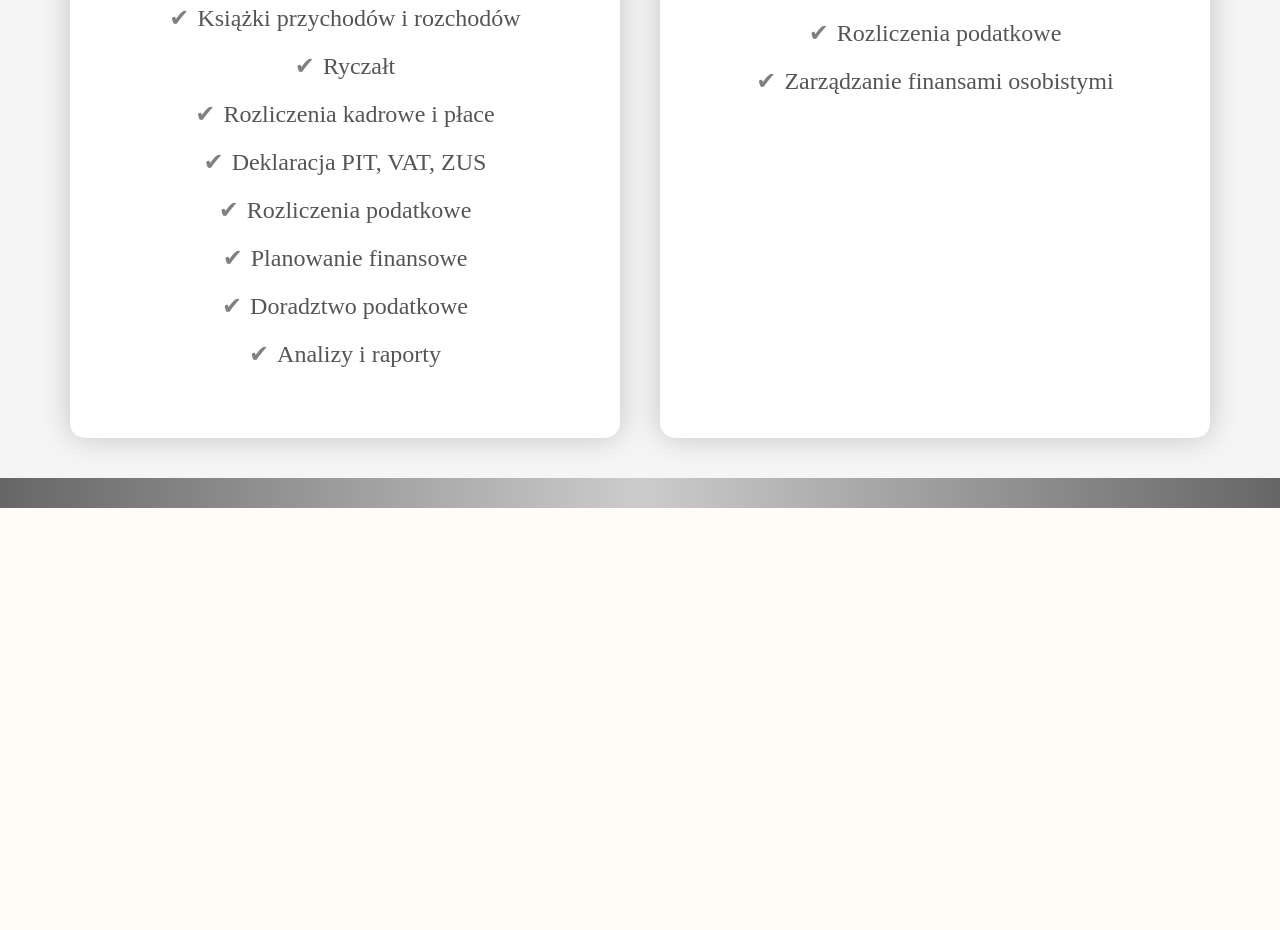
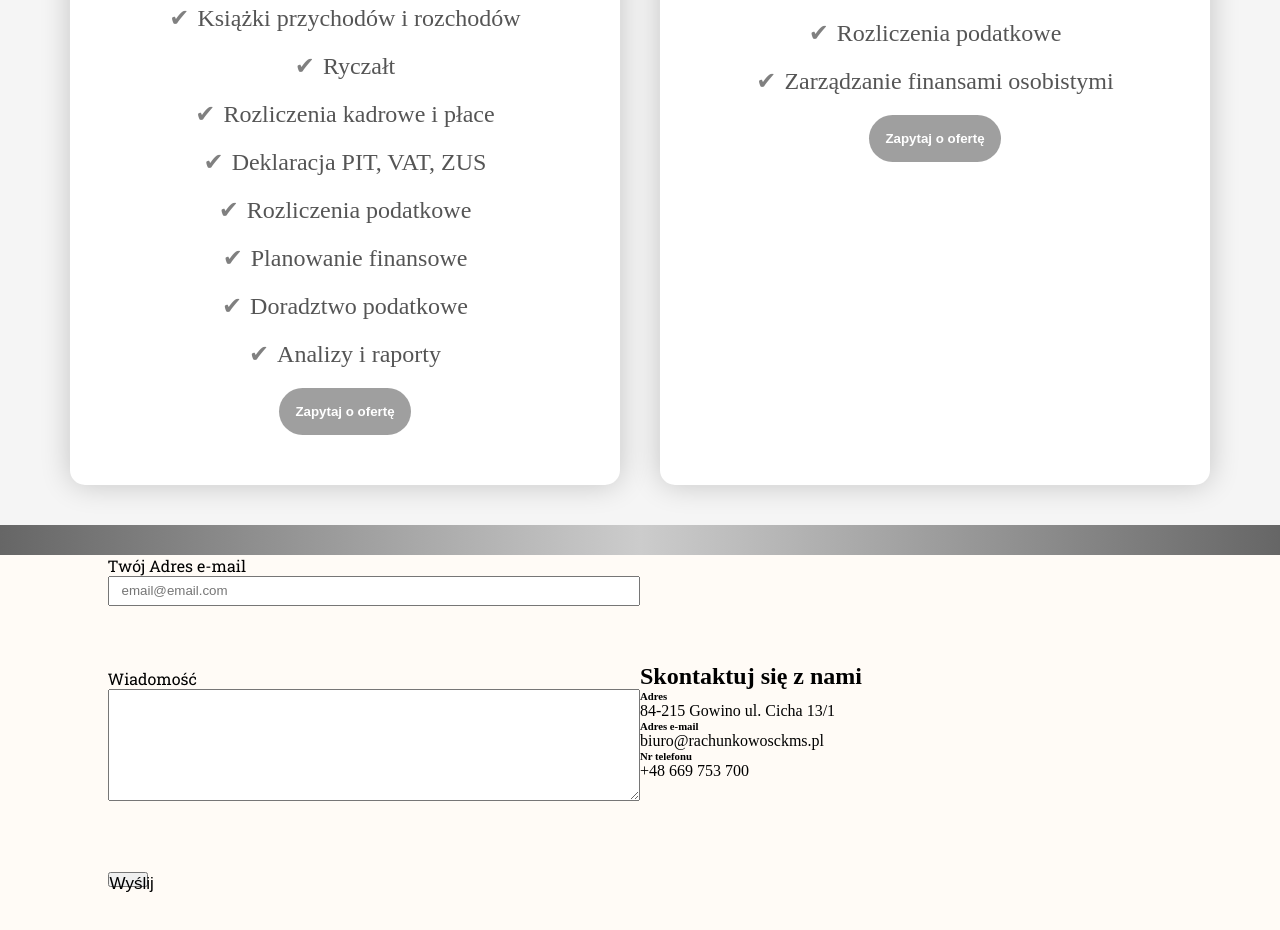
Before and after one commit to szrederkarol1/biuro_rachunkowosci, a React (Create React App) app in the folder Desktop/biuro_rachunkowosci/biuro-rachunkowosci/: page / in a window 1280 px wide. Shown: the part 1716-2646 px from the top of the page. Before the commit the page ends 2224 px from the top, so only its background shows below. Built offline with nearby package versions, Linux system fonts and the light colour scheme.

Commit message:
Create contact section

```diff
--- a/Desktop/biuro_rachunkowosci/biuro-rachunkowosci/src/App.jsx
+++ b/Desktop/biuro_rachunkowosci/biuro-rachunkowosci/src/App.jsx
@@ -2,9 +2,11 @@ import "./App.scss";
 import Header from "./components/header/Header";
 import AboutUs from "./components/about_us/AboutUs";
 import Offers from "./components/offers/Offers";
+import Contact from "./components/contact/Contact";
 import "./components/header/Header.scss";
 import "./components/offers/Offers.scss";
 import "./components/about_us/AboutUs.scss";
+import "./components/contact/Contact.scss";
 import "./height";
 
 const App = () => {
@@ -13,6 +15,7 @@ const App = () => {
       <Header />
       <AboutUs />
       <Offers />
+      <Contact />
     </div>
   );
 };
--- /dev/null
+++ b/Desktop/biuro_rachunkowosci/biuro-rachunkowosci/src/components/contact/Contact.jsx
@@ -0,0 +1,46 @@
+import React from "react";
+
+const Contact = () => {
+  return (
+    <>
+      <section className="contact-content">
+        <div className="contact-container">
+          <div className="form">
+            <div className="email-container">
+              <label htmlFor="email">Twój Adres e-mail</label>
+              <input
+                type="email"
+                className="email-input"
+                placeholder="email@email.com"
+              ></input>
+            </div>
+            <div className="message-container">
+              <label htmlFor="message">Wiadomość</label>
+              <textarea id="message"></textarea>
+            </div>
+            <button className="btn-form">Wyślij</button>
+          </div>
+          <div className="contact-details">
+            <h2>Skontaktuj się z nami</h2>
+            <div className="details">
+              <div className="adress">
+                <h6>Adres</h6>
+                <p>84-215 Gowino ul. Cicha 13/1</p>
+              </div>
+              <div className="email">
+                <h6>Adres e-mail</h6>
+                <p>biuro@rachunkowosckms.pl</p>
+              </div>
+              <div className="number">
+                <h6>Nr telefonu</h6>
+                <p>+48 669 753 700</p>
+              </div>
+            </div>
+          </div>
+        </div>
+      </section>
+    </>
+  );
+};
+
+export default Contact;
--- /dev/null
+++ b/Desktop/biuro_rachunkowosci/biuro-rachunkowosci/src/components/contact/Contact.scss
@@ -0,0 +1,54 @@
+.contact-content {
+  display: flex;
+  justify-content: center;
+  width: 100%;
+  height: 50vh;
+  .contact-container {
+    display: flex;
+    justify-content: center;
+    align-items: center;
+    width: 83.2vw;
+    height: 41.5vh;
+    .form {
+      display: flex;
+      flex-direction: column;
+      justify-content: space-between;
+      width: 50%;
+      height: 100%;
+      .email-container {
+        height: 9.5vh;
+        margin-bottom: 20px;
+        .email-input {
+          width: 100%;
+          height: 3.7vh;
+          padding: 8px 12px;
+        }
+      }
+      .message-container {
+        height: 21vh;
+        margin-bottom: 20px;
+        #message {
+          width: 100%;
+          height: 14vh;
+          padding: 8px 12px;
+        }
+      }
+      .btn-form {
+        height: 1.85vh;
+        width: 3.16vw;
+        font-size: 1.0625rem;
+    font-weight: 400;
+      }
+      label {
+        font-family: "Roboto Slab", sans-serif;
+        font-size: 1rem;
+      }
+    }
+    .contact-details {
+      display: flex;
+      flex-direction: column;
+      justify-content: space-between;
+      width: 50%;
+    }
+  }
+}
--- a/Desktop/biuro_rachunkowosci/biuro-rachunkowosci/src/components/header/Header.scss
+++ b/Desktop/biuro_rachunkowosci/biuro-rachunkowosci/src/components/header/Header.scss
@@ -49,6 +49,8 @@
     align-items: center;
     animation: fadeIn 1.5s ease-in-out forwards;
     opacity: 0;
+    position: sticky;
+    top: 0;
     .brand {
       margin-left: 5%;
       cursor: pointer;
--- a/Desktop/biuro_rachunkowosci/biuro-rachunkowosci/src/components/offers/Offers.jsx
+++ b/Desktop/biuro_rachunkowosci/biuro-rachunkowosci/src/components/offers/Offers.jsx
@@ -28,6 +28,7 @@ const Offers = () => {
             <li className="list-item">Doradztwo podatkowe</li>
             <li className="list-item">Analizy i raporty</li>
           </ul>
+          <button className="btn-offer">Zapytaj o ofertę</button>
         </div>
         <div className="service">
           <h2 className="destiny">Księgowość Dla Osób Prywatnych</h2>
@@ -37,6 +38,7 @@ const Offers = () => {
             <li className="list-item">Rozliczenia podatkowe</li>
             <li className="list-item">Zarządzanie finansami osobistymi</li>
           </ul>
+          <button className="btn-offer">Zapytaj o ofertę</button>
         </div>
       </section>
     </>
--- a/Desktop/biuro_rachunkowosci/biuro-rachunkowosci/src/components/offers/Offers.scss
+++ b/Desktop/biuro_rachunkowosci/biuro-rachunkowosci/src/components/offers/Offers.scss
@@ -30,7 +30,7 @@
   padding: 50px;
   background-color: #f5f5f5;
   position: relative;
-    &::after {
+  &::after {
     content: "";
     position: absolute;
     bottom: 0;
@@ -47,6 +47,15 @@
     border-radius: 15px;
     box-shadow: 0px 0px 30px rgba(0, 0, 0, 0.2);
     text-align: center;
+    .btn-offer {
+      background-color: #6666669f;
+      border-radius: 200px;
+      padding: 2vh;
+      color: #fff;
+      font-weight: bold;
+      border: none;
+      cursor: pointer;
+    }
   }
   .destiny {
     font-size: 36px;
```
